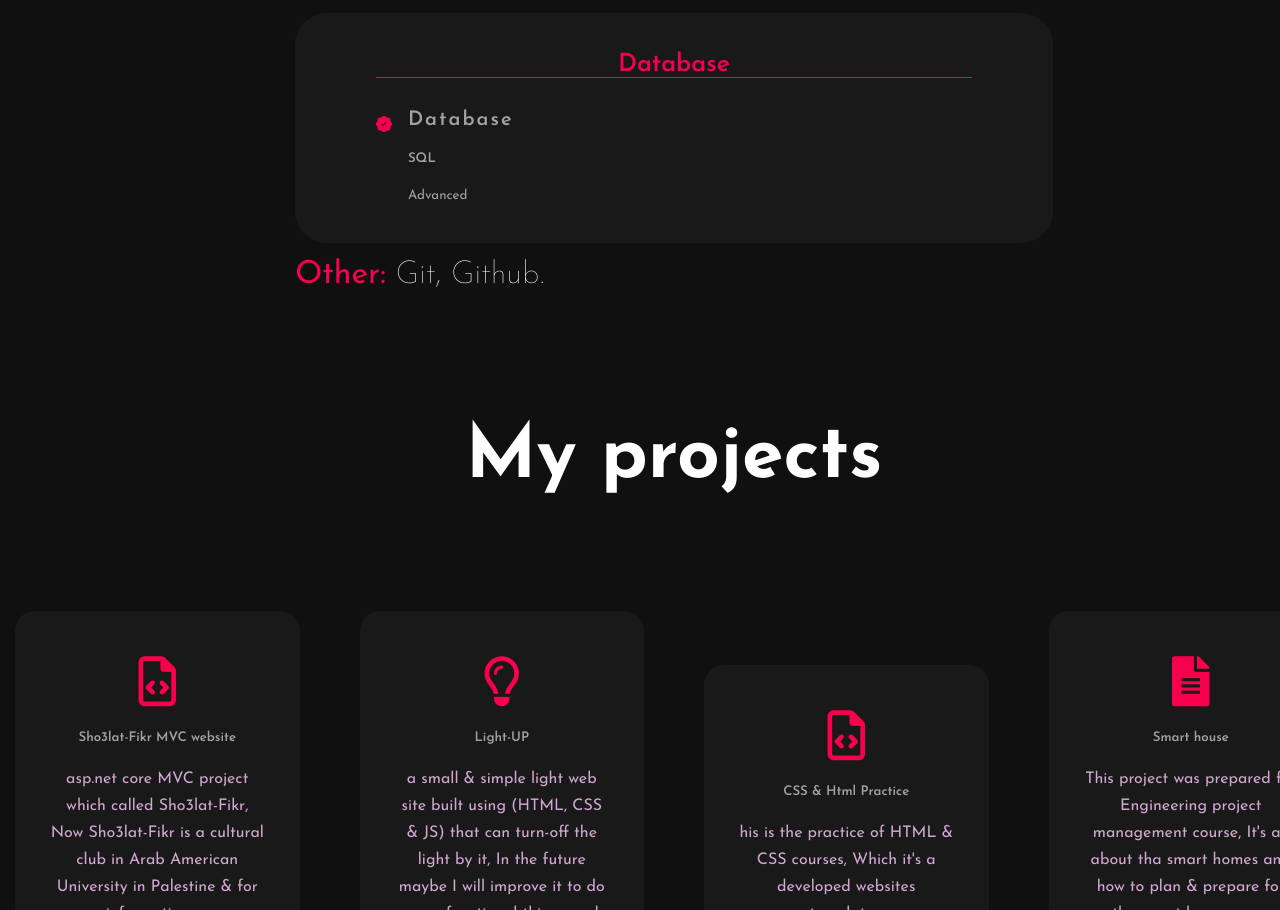
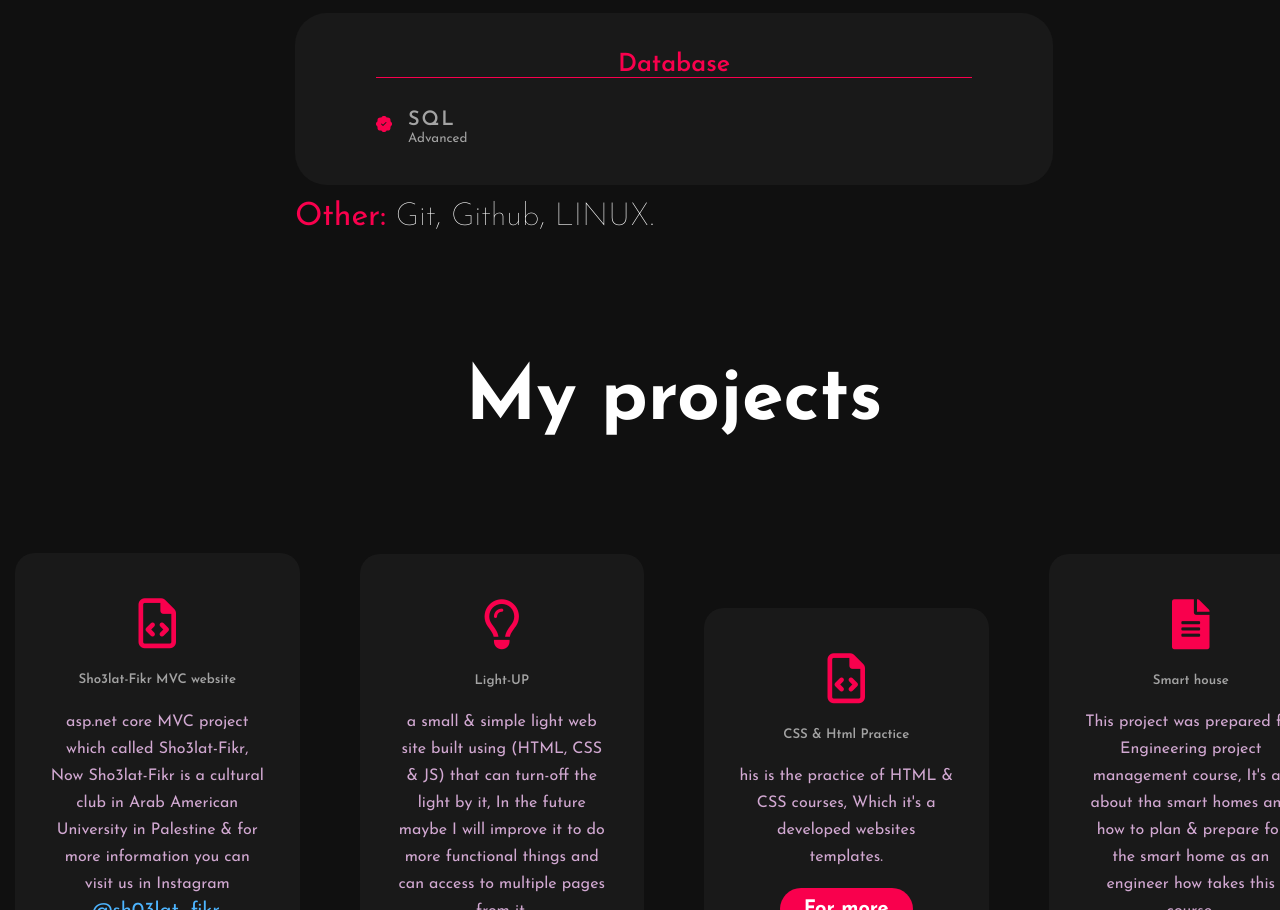
Before and after one commit to Sh0aib-Ja0allah/My-Portfolio, a plain HTML site: page index.html in a window 1280 px wide. Shown: the part 2528-3438 px from the top of the page. Drawn offline with Linux system fonts and the light colour scheme.

Commit message:
Update index.html

```diff
--- a/index.html
+++ b/index.html
@@ -276,15 +276,14 @@
 											</path>
 										</svg>
 										<div>
-											<h4>Database</h4>
-											<h5>SQL</h5>
+											<h4>SQL</h4>
 											<small class="text-light">Advanced</small>
 										</div>
 									</article>
 								</div>
 							</div>
 							<br>
-							<span class="github"><span>Other:</span><span class="git"> Git, Github.</span></span>
+							<span class="github"><span>Other:</span><span class="git"> Git, Github, LINUX.</span></span>
 							<br>
 							<!-- <h4 class="other_tools"> <span> Other Tools:</span> Git, Github.</h4> -->
 						</div>
```
